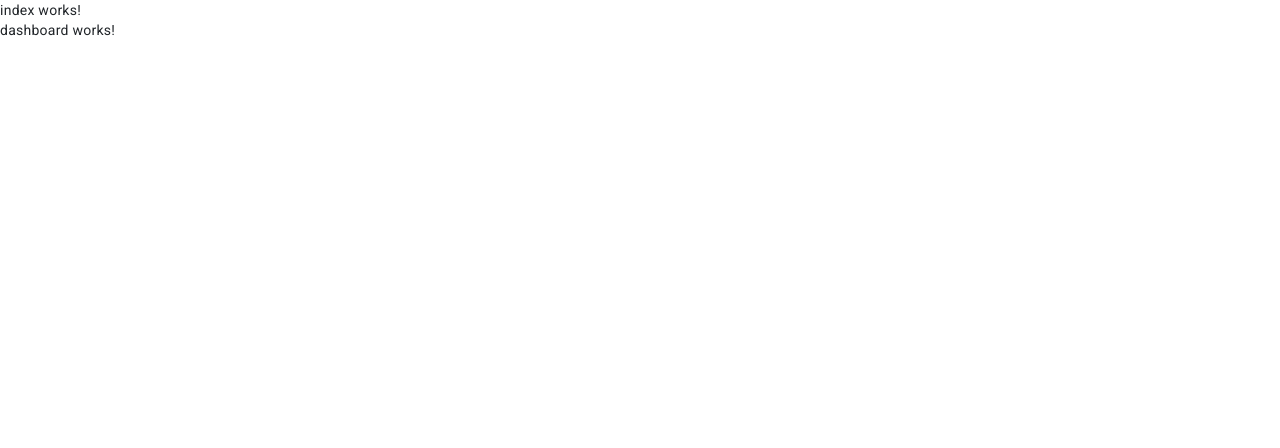
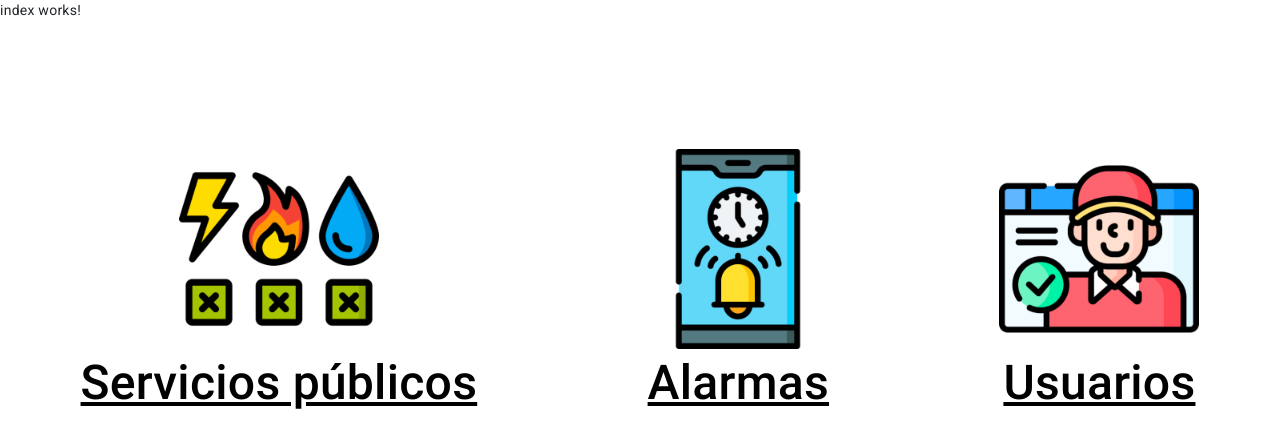
Before and after one commit to fanpay/pago-prompt-web, an Angular app in the folder pago-prompt-web/: page /home in a window 1280 px wide. Shown: the top 448 px of the page. Built offline with nearby package versions, Linux system fonts and the light colour scheme.

Commit message:
Se adiciona flujo de dashboard

```diff
--- a/pago-prompt-web/src/app/dashboard/dashboard.component.html
+++ b/pago-prompt-web/src/app/dashboard/dashboard.component.html
@@ -1 +1,20 @@
-<p>dashboard works!</p>
+<div class="image-container">
+  <div class="image-item">
+    <a href="#" class="image-link" routerLink="/public-services/list" routerLinkActive="active-link">
+      <img src="../assets/dashboard/public_service.png" alt="public service">
+      <div class="image-text">Servicios públicos</div>
+    </a>
+  </div>
+  <div class="image-item">
+    <a href="#" class="image-link" routerLink="/alarms" routerLinkActive="active-link">
+      <img src="../assets/dashboard/alarms.png" alt="alarms">
+      <div class="image-text">Alarmas</div>
+    </a>
+  </div>
+  <div class="image-item">
+    <a href="#" class="image-link" routerLink="/home" routerLinkActive="active-link">
+      <img src="../assets/dashboard/users.png" alt="users">
+      <div class="image-text">Usuarios</div>
+    </a>
+  </div>
+</div>
--- a/pago-prompt-web/src/app/dashboard/dashboard.component.scss
+++ b/pago-prompt-web/src/app/dashboard/dashboard.component.scss
@@ -0,0 +1,57 @@
+.image-container {
+  display: flex;
+  flex-wrap: wrap;
+  justify-content: center;
+  align-items: center;
+  height: 90vh;
+}
+
+.image-item {
+  flex: 1 1 100%;
+  max-width: 100%;
+}
+
+.image-link {
+  text-decoration: none;
+  color: inherit;
+  display: flex;
+  flex-direction: column;
+  align-items: center;
+  text-align: center;
+}
+
+.image-link img {
+  max-width: 100%;
+  height: auto;
+  width: 100px;
+}
+
+.image-text {
+  margin-top: 5px;
+  margin-bottom: 40px;
+  font-family: 'Roboto-Medium';
+  font-size: 24px;
+  line-height: 1.2;
+  color: #000;
+  text-decoration: underline;
+  cursor: pointer;
+}
+
+@media (min-width: 768px) {
+  .image-item {
+    flex: 1 1 auto;
+    max-width: none;
+  }
+
+  .image-link img {
+    width: 200px;
+  }
+
+  .image-text {
+    font-size: 48px;
+  }
+
+  .image-container {
+    height: 70vh;
+  }
+}
--- a/pago-prompt-web/src/app/dashboard/dashboard.component.ts
+++ b/pago-prompt-web/src/app/dashboard/dashboard.component.ts
@@ -1,10 +1,16 @@
-import { Component } from '@angular/core';
+import { Component, OnInit } from '@angular/core';
 
 @Component({
   selector: 'app-dashboard',
   templateUrl: './dashboard.component.html',
   styleUrl: './dashboard.component.scss'
 })
-export class DashboardComponent {
+export class DashboardComponent implements OnInit {
+
+  constructor(){}
+
+  ngOnInit(): void {
+    //throw new Error('Method not implemented.');
+  }
 
 }
```
Also changed, not shown: 1 other file (tests, documents, lock files or other folders).
